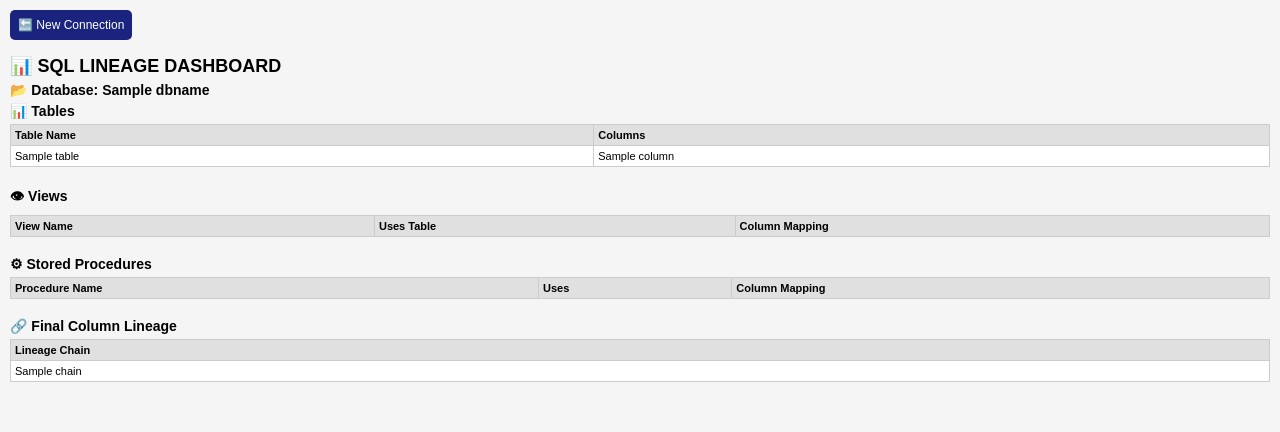
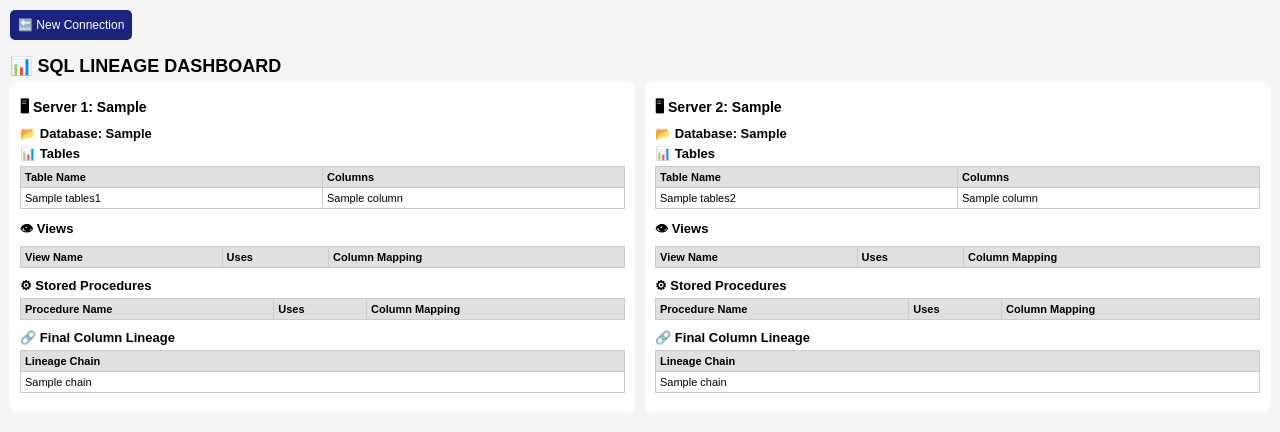
Before and after one commit to rakesh2379/SQL_Lineage_Project, a Flask app: template templates/index.html in a window 1280 px wide. Shown: the top 432 px of the page. Run offline with Flask 3, Linux system fonts and the light colour scheme; the template is opened without the code that fills it: most values are stand-ins (such as "Sample title", 1, 10 or a date in 2020); lists and menus that the app fills with data are empty.

Commit message:
Two server output added

```diff
--- a/app.py
+++ b/app.py
@@ -4,26 +4,22 @@ import re
 
 app = Flask(__name__)
 
-# ================= DYNAMIC CONNECTION =================
+# -------------------------
+# CONNECTION FUNCTION
+# -------------------------
 def get_connection(server, database):
-    return pyodbc.connect(
-        "DRIVER={ODBC Driver 18 for SQL Server};"
+    conn_str = (
+        "DRIVER={ODBC Driver 17 for SQL Server};"
         f"SERVER={server};"
         f"DATABASE={database};"
         "Trusted_Connection=yes;"
-        "TrustServerCertificate=yes;"
     )
+    return pyodbc.connect(conn_str)
 
-# ================= GET DATABASE NAME =================
-def get_database_name(server, database):
-    conn = get_connection(server, database)
-    cursor = conn.cursor()
-    cursor.execute("SELECT DB_NAME()")
-    db = cursor.fetchone()[0]
-    conn.close()
-    return db
 
-# ================= GET TABLES =================
+# -------------------------
+# GET TABLE STRUCTURE
+# -------------------------
 def get_tables(server, database):
     conn = get_connection(server, database)
     cursor = conn.cursor()
@@ -32,214 +28,204 @@ def get_tables(server, database):
         SELECT TABLE_NAME
         FROM INFORMATION_SCHEMA.TABLES
         WHERE TABLE_TYPE='BASE TABLE'
+        ORDER BY TABLE_NAME
     """)
+    tables = [row[0] for row in cursor.fetchall()]
 
-    tables = [r[0] for r in cursor.fetchall()]
+    table_list = []
+    for t in tables:
+        cursor.execute(f"""
+            SELECT COLUMN_NAME
+            FROM INFORMATION_SCHEMA.COLUMNS
+            WHERE TABLE_NAME='{t}'
+            ORDER BY ORDINAL_POSITION
+        """)
+        cols = [c[0] for c in cursor.fetchall()]
+        table_list.append({"name": t, "columns": cols})
+
     conn.close()
-    return tables
+    return table_list
 
-# ================= GET TABLE COLUMNS =================
-def get_table_columns(server, database, table):
+
+# -------------------------
+# GET VIEWS + PROCEDURES
+# -------------------------
+def get_objects(server, database):
     conn = get_connection(server, database)
     cursor = conn.cursor()
 
     cursor.execute("""
-        SELECT COLUMN_NAME
-        FROM INFORMATION_SCHEMA.COLUMNS
-        WHERE TABLE_NAME = ?
-    """, (table,))
+        SELECT name, type_desc
+        FROM sys.objects
+        WHERE type IN ('V','P')
+        ORDER BY type_desc, name
+    """)
+    objects = cursor.fetchall()
+    conn.close()
 
-    cols = [r[0] for r in cursor.fetchall()]
-    conn.close()
-    return cols
+    results = []
+    for name, type_desc in objects:
+        results.append({"name": name, "type": type_desc})
 
-# ================= GET VIEWS =================
-def get_views(server, database):
-    conn = get_connection(server, database)
-    cursor = conn.cursor()
-    cursor.execute("SELECT TABLE_NAME FROM INFORMATION_SCHEMA.VIEWS")
-    views = [r[0] for r in cursor.fetchall()]
-    conn.close()
-    return views
+    return results
 
-# ================= GET PROCEDURES =================
-def get_procedures(server, database):
+
+# -------------------------
+# GET OBJECT DEFINITION
+# -------------------------
+def get_definition(server, database, obj_name):
     conn = get_connection(server, database)
     cursor = conn.cursor()
 
     cursor.execute("""
-        SELECT name
-        FROM sys.objects
-        WHERE type = 'P'
-    """)
+        SELECT definition
+        FROM sys.sql_modules
+        WHERE object_id = OBJECT_ID(?)
+    """, obj_name)
 
-    procs = [r[0] for r in cursor.fetchall()]
-    conn.close()
-    return procs
-
-# ================= GET DEFINITION =================
-def get_definition(server, database, obj):
-    conn = get_connection(server, database)
-    cursor = conn.cursor()
-    cursor.execute("SELECT OBJECT_DEFINITION(OBJECT_ID(?))", (obj,))
     row = cursor.fetchone()
     conn.close()
-    return row[0] if row and row[0] else ""
 
-# ================= GET DEPENDENCIES =================
-def get_dependencies(server, database, obj):
-    conn = get_connection(server, database)
-    cursor = conn.cursor()
+    if row and row[0]:
+        return row[0]
+    return ""
 
-    cursor.execute("""
-        SELECT referenced_entity_name
-        FROM sys.sql_expression_dependencies
-        WHERE OBJECT_NAME(referencing_id) = ?
-    """, (obj,))
 
-    uses = [r[0] for r in cursor.fetchall() if r[0]]
-    conn.close()
-    return list(set(uses))
+# -------------------------
+# FIND USED TABLES/OBJECTS
+# -------------------------
+def find_used_objects(definition):
+    used = []
+    tables = re.findall(r'FROM\s+([\w\.]+)', definition, re.IGNORECASE)
+    joins = re.findall(r'JOIN\s+([\w\.]+)', definition, re.IGNORECASE)
 
-# ================= EXTRACT COLUMN MAPPING =================
-def extract_alias_mapping(sql_text):
-    if not sql_text:
-        return []
+    all_used = tables + joins
 
+    for t in all_used:
+        t = t.replace("dbo.", "")
+        if t not in used:
+            used.append(t)
+
+    return used
+
+
+# -------------------------
+# FIND COLUMN MAPPING (AS)
+# -------------------------
+def find_column_mapping(definition):
     mapping = []
-    sql_upper = sql_text.upper()
-
-    # keep only SELECT part
-    if "SELECT" in sql_upper:
-        sql_text = sql_text[sql_upper.index("SELECT"):]
-
-    # Find "col AS alias"
-    pattern = r"(\w+)\s+AS\s+(\w+)"
-    matches = re.findall(pattern, sql_text, re.IGNORECASE)
+    matches = re.findall(r'(\w+)\s+AS\s+(\w+)', definition, re.IGNORECASE)
 
     for original, alias in matches:
-        mapping.append({
-            "original": original,
-            "alias": alias
-        })
+        if original.lower() != alias.lower():
+            mapping.append({"original": original, "alias": alias})
 
     return mapping
 
-# ================= BUILD LINEAGE OBJECTS =================
-def get_lineage_objects(server, database):
-    objects = []
 
-    # Views
-    for v in get_views(server, database):
-        logic = get_definition(server, database, v)
-        deps = get_dependencies(server, database, v)
-        mapping = extract_alias_mapping(logic)
+# -------------------------
+# BUILD LINEAGE OBJECTS
+# -------------------------
+def build_lineage(server, database):
+    objs = get_objects(server, database)
+    lineage = []
 
-        objects.append({
-            "name": v,
-            "type": "VIEW",
-            "uses": deps,
+    for obj in objs:
+        name = obj["name"]
+        obj_type = obj["type"]
+
+        definition = get_definition(server, database, name)
+        used_objects = find_used_objects(definition)
+        mapping = find_column_mapping(definition)
+
+        if obj_type == "VIEW":
+            ttype = "VIEW"
+        else:
+            ttype = "STORED PROCEDURE"
+
+        lineage.append({
+            "name": name,
+            "type": ttype,
+            "uses": used_objects,
             "mapping": mapping
         })
 
-    # Stored Procedures
-    for p in get_procedures(server, database):
-        logic = get_definition(server, database, p)
-        deps = get_dependencies(server, database, p)
-        mapping = extract_alias_mapping(logic)
+    return lineage
 
-        objects.append({
-            "name": p,
-            "type": "STORED PROCEDURE",
-            "uses": deps,
-            "mapping": mapping
-        })
 
-    return objects
-
-# ================= FINAL COLUMN LINEAGE (WITH OBJECT NAMES) =================
+# -------------------------
+# FINAL LINEAGE CHAIN
+# -------------------------
 def build_final_lineage(objects):
     lineage_chains = []
     obj_dict = {obj["name"]: obj for obj in objects}
 
     for obj in objects:
         if obj["type"] == "STORED PROCEDURE":
-
             if not obj["uses"]:
                 continue
 
-            used_view = obj["uses"][0]   # example: vw_empdetails
+            used_obj = obj["uses"][0]
 
             for mp in obj["mapping"]:
-                source_col = mp["original"]   # employeeid
-                target_col = mp["alias"]      # EEID
+                source_col = mp["original"]
+                target_col = mp["alias"]
 
-                # start chain with view -> procedure
                 chain_parts = [
-                    f"{used_view}.{source_col}",
+                    f"{used_obj}.{source_col}",
                     f"{obj['name']}.{target_col}"
                 ]
 
-                # if SP uses view, trace view mapping back to table
-                if used_view in obj_dict:
-                    view_obj = obj_dict[used_view]
+                if used_obj in obj_dict:
+                    view_obj = obj_dict[used_obj]
 
                     if view_obj["uses"]:
-                        base_table = view_obj["uses"][0]  # example: emp
+                        base_table = view_obj["uses"][0]
 
                         for vmap in view_obj["mapping"]:
                             if vmap["alias"].lower() == source_col.lower():
-                                base_col = vmap["original"]  # eid
+                                base_col = vmap["original"]
                                 chain_parts.insert(0, f"{base_table}.{base_col}")
 
                 lineage_chains.append(" → ".join(chain_parts))
 
     return lineage_chains
 
-# ================= HOME PAGE =================
+
+# -------------------------
+# ROUTE
+# -------------------------
 @app.route("/", methods=["GET", "POST"])
 def home():
-    server = ""
-    database = ""
-    dbname = ""
-    structure = {"tables": []}
-    lineage_objects = []
-    final_lineage = []
-    error = ""
+    if request.method == "POST":
+        server1 = request.form.get("server1")
+        db1 = request.form.get("database1")
 
-    if request.method == "POST":
-        server = request.form.get("server")
-        database = request.form.get("database")
+        server2 = request.form.get("server2")
+        db2 = request.form.get("database2")
 
         try:
-            dbname = get_database_name(server, database)
+            # SERVER 1 DATA
+            tables1 = get_tables(server1, db1)
+            lineage1 = build_lineage(server1, db1)
+            final1 = build_final_lineage(lineage1)
 
-            # Tables with columns
-            table_list = []
-            for t in get_tables(server, database):
-                table_list.append({
-                    "name": t,
-                    "columns": get_table_columns(server, database, t)
-                })
+            # SERVER 2 DATA
+            tables2 = get_tables(server2, db2)
+            lineage2 = build_lineage(server2, db2)
+            final2 = build_final_lineage(lineage2)
 
-            structure = {"tables": table_list}
-
-            lineage_objects = get_lineage_objects(server, database)
-            final_lineage = build_final_lineage(lineage_objects)
+            return render_template(
+                "index.html",
+                server1=server1, db1=db1, tables1=tables1, lineage1=lineage1, final1=final1,
+                server2=server2, db2=db2, tables2=tables2, lineage2=lineage2, final2=final2
+            )
 
         except Exception as e:
-            error = str(e)
+            return render_template("index.html", error=str(e))
 
-    return render_template(
-        "index.html",
-        server=server,
-        database=database,
-        dbname=dbname,
-        structure=structure,
-        lineage=lineage_objects,
-        final_lineage=final_lineage,
-        error=error
-    )
+    return render_template("index.html")
+
 
 if __name__ == "__main__":
     app.run(host="0.0.0.0", port=5000)
--- a/static/style.css
+++ b/static/style.css
@@ -1,7 +1,6 @@
 body {
     font-family: Arial, sans-serif;
     margin: 10px;
-    padding: 0;
     background: #f5f5f5;
     font-size: 12px;
 }
@@ -16,11 +15,17 @@ h2 {
     margin: 5px 0;
 }
 
+h3 {
+    font-size: 13px;
+    margin: 5px 0;
+}
+
 table {
     width: 100%;
     border-collapse: collapse;
     background: white;
     font-size: 11px;
+    margin-bottom: 10px;
 }
 
 th, td {
@@ -32,25 +37,13 @@ th, td {
 
 th {
     background: #e0e0e0;
-    font-weight: bold;
-}
-
-ul {
-    margin: 0;
-    padding-left: 15px;
-}
-
-li {
-    margin: 0;
-    padding: 0;
 }
 
 .formbox {
     background: white;
     padding: 10px;
     border-radius: 6px;
-    width: 350px;
-    margin-bottom: 10px;
+    width: 400px;
 }
 
 .formbox input {
@@ -61,7 +54,7 @@ li {
 }
 
 .formbox button {
-    padding: 6px;
+    padding: 7px;
     width: 100%;
     background: #1a237e;
     color: white;
@@ -70,8 +63,29 @@ li {
     font-size: 12px;
 }
 
-pre {
-    font-size: 10px;
+.btn {
+    display: inline-block;
+    margin-bottom: 10px;
+    padding: 8px;
+    background: #1a237e;
+    color: white;
+    text-decoration: none;
+    border-radius: 5px;
+}
+
+ul {
     margin: 0;
-    padding: 0;
+    padding-left: 15px;
 }
+
+.grid {
+    display: grid;
+    grid-template-columns: 1fr 1fr;
+    gap: 10px;
+}
+
+.box {
+    background: white;
+    padding: 10px;
+    border-radius: 8px;
+}
--- a/templates/index.html
+++ b/templates/index.html
@@ -1,24 +1,33 @@
 <!DOCTYPE html>
 <html>
 <head>
-    <title>SQL Lineage Table</title>
+    <title>SQL Lineage Dashboard</title>
     <link rel="stylesheet" href="/static/style.css">
 </head>
-
 <body>
 
-{% if not dbname %}
-    <!-- CONNECT PAGE -->
-    <h1>🔌 Connect to SQL Server</h1>
+{% if not db1 and not db2 %}
+<h1>🔌 Connect Two SQL Servers</h1>
 
 <form method="POST" class="formbox">
+
+    <h2>Server 1</h2>
     <label>Server Name:</label>
-        <input type="text" name="server" value="{{ server }}" placeholder="Example: .\SQLEXPRESS" required>
+    <input type="text" name="server1" placeholder="Example: .\SQLEXPRESS" required>
 
     <label>Database Name:</label>
-        <input type="text" name="database" value="{{ database }}" placeholder="Example: LineageDB" required>
+    <input type="text" name="database1" placeholder="Example: LineageDB" required>
 
-        <button type="submit">Connect</button>
+    <hr>
+
+    <h2>Server 2</h2>
+    <label>Server Name:</label>
+    <input type="text" name="server2" placeholder="Example: .\SQLEXPRESS" required>
+
+    <label>Database Name:</label>
+    <input type="text" name="database2" placeholder="Example: LineageDB" required>
+
+    <button type="submit">Connect Both</button>
 </form>
 
 {% if error %}
@@ -26,21 +35,22 @@
 {% endif %}
 
 {% else %}
-    <!-- OUTPUT PAGE -->
-    <a href="/" style="display:inline-block; margin-bottom:10px; padding:8px; background:#1a237e; color:white; text-decoration:none; border-radius:5px;">
-        🔙 New Connection
-    </a>
+
+<a href="/" class="btn">🔙 New Connection</a>
 
 <h1>📊 SQL LINEAGE DASHBOARD</h1>
-    <h2>📂 Database: {{ dbname }}</h2>
 
-    <h2>📊 Tables</h2>
-    <table border="1" cellpadding="10">
-        <tr>
-            <th>Table Name</th>
-            <th>Columns</th>
-        </tr>
-        {% for t in structure.tables %}
+<div class="grid">
+
+    <!-- SERVER 1 -->
+    <div class="box">
+        <h2>🖥 Server 1: {{ server1 }}</h2>
+        <h3>📂 Database: {{ db1 }}</h3>
+
+        <h3>📊 Tables</h3>
+        <table>
+            <tr><th>Table Name</th><th>Columns</th></tr>
+            {% for t in tables1 %}
             <tr>
                 <td>{{ t.name }}</td>
                 <td>{{ t.columns | join(", ") }}</td>
@@ -48,27 +58,14 @@
             {% endfor %}
         </table>
 
-    <br>
-
-    <h2>👁 Views</h2>
-    <table border="1" cellpadding="10">
-        <tr>
-            <th>View Name</th>
-            <th>Uses Table</th>
-            <th>Column Mapping</th>
-        </tr>
-
-        {% for obj in lineage %}
+        <h3>👁 Views</h3>
+        <table>
+            <tr><th>View Name</th><th>Uses</th><th>Column Mapping</th></tr>
+            {% for obj in lineage1 %}
                 {% if obj.type == "VIEW" %}
                 <tr>
                     <td>{{ obj.name }}</td>
-                <td>
-                    {% if obj.uses|length > 0 %}
-                        {{ obj.uses[0] }}
-                    {% else %}
-                        None
-                    {% endif %}
-                </td>
+                    <td>{{ obj.uses[0] if obj.uses|length > 0 else "None" }}</td>
                     <td>
                         {% if obj.mapping|length > 0 %}
                             <ul>
@@ -85,27 +82,14 @@
             {% endfor %}
         </table>
 
-    <br>
-
-    <h2>⚙ Stored Procedures</h2>
-    <table border="1" cellpadding="10">
-        <tr>
-            <th>Procedure Name</th>
-            <th>Uses</th>
-            <th>Column Mapping</th>
-        </tr>
-
-        {% for obj in lineage %}
+        <h3>⚙ Stored Procedures</h3>
+        <table>
+            <tr><th>Procedure Name</th><th>Uses</th><th>Column Mapping</th></tr>
+            {% for obj in lineage1 %}
                 {% if obj.type == "STORED PROCEDURE" %}
                 <tr>
                     <td>{{ obj.name }}</td>
-                <td>
-                    {% if obj.uses|length > 0 %}
-                        {{ obj.uses[0] }}
-                    {% else %}
-                        None
-                    {% endif %}
-                </td>
+                    <td>{{ obj.uses[0] if obj.uses|length > 0 else "None" }}</td>
                     <td>
                         {% if obj.mapping|length > 0 %}
                             <ul>
@@ -122,20 +106,90 @@
             {% endfor %}
         </table>
 
-    <br>
+        <h3>🔗 Final Column Lineage</h3>
+        <table>
+            <tr><th>Lineage Chain</th></tr>
+            {% for chain in final1 %}
+            <tr><td>{{ chain }}</td></tr>
+            {% endfor %}
+        </table>
+    </div>
 
-    <h2>🔗 Final Column Lineage</h2>
-    <table border="1" cellpadding="10">
+
+    <!-- SERVER 2 -->
+    <div class="box">
+        <h2>🖥 Server 2: {{ server2 }}</h2>
+        <h3>📂 Database: {{ db2 }}</h3>
+
+        <h3>📊 Tables</h3>
+        <table>
+            <tr><th>Table Name</th><th>Columns</th></tr>
+            {% for t in tables2 %}
             <tr>
-            <th>Lineage Chain</th>
-        </tr>
-
-        {% for chain in final_lineage %}
-        <tr>
-            <td>{{ chain }}</td>
+                <td>{{ t.name }}</td>
+                <td>{{ t.columns | join(", ") }}</td>
             </tr>
             {% endfor %}
         </table>
+
+        <h3>👁 Views</h3>
+        <table>
+            <tr><th>View Name</th><th>Uses</th><th>Column Mapping</th></tr>
+            {% for obj in lineage2 %}
+                {% if obj.type == "VIEW" %}
+                <tr>
+                    <td>{{ obj.name }}</td>
+                    <td>{{ obj.uses[0] if obj.uses|length > 0 else "None" }}</td>
+                    <td>
+                        {% if obj.mapping|length > 0 %}
+                            <ul>
+                                {% for m in obj.mapping %}
+                                <li>{{ obj.uses[0] }}.{{ m.original }} → {{ obj.name }}.{{ m.alias }}</li>
+                                {% endfor %}
+                            </ul>
+                        {% else %}
+                            No Mapping
+                        {% endif %}
+                    </td>
+                </tr>
+                {% endif %}
+            {% endfor %}
+        </table>
+
+        <h3>⚙ Stored Procedures</h3>
+        <table>
+            <tr><th>Procedure Name</th><th>Uses</th><th>Column Mapping</th></tr>
+            {% for obj in lineage2 %}
+                {% if obj.type == "STORED PROCEDURE" %}
+                <tr>
+                    <td>{{ obj.name }}</td>
+                    <td>{{ obj.uses[0] if obj.uses|length > 0 else "None" }}</td>
+                    <td>
+                        {% if obj.mapping|length > 0 %}
+                            <ul>
+                                {% for m in obj.mapping %}
+                                <li>{{ obj.uses[0] }}.{{ m.original }} → {{ obj.name }}.{{ m.alias }}</li>
+                                {% endfor %}
+                            </ul>
+                        {% else %}
+                            No Mapping
+                        {% endif %}
+                    </td>
+                </tr>
+                {% endif %}
+            {% endfor %}
+        </table>
+
+        <h3>🔗 Final Column Lineage</h3>
+        <table>
+            <tr><th>Lineage Chain</th></tr>
+            {% for chain in final2 %}
+            <tr><td>{{ chain }}</td></tr>
+            {% endfor %}
+        </table>
+    </div>
+
+</div>
 
 {% endif %}
 
```
Lines whose indentation alone changed are shown as unchanged.
